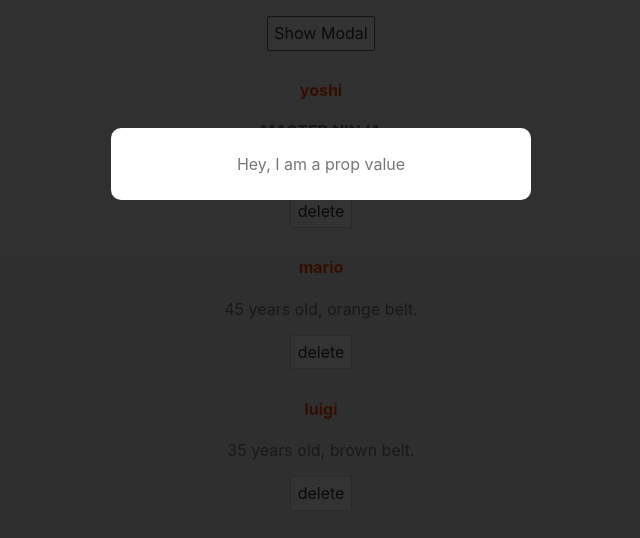
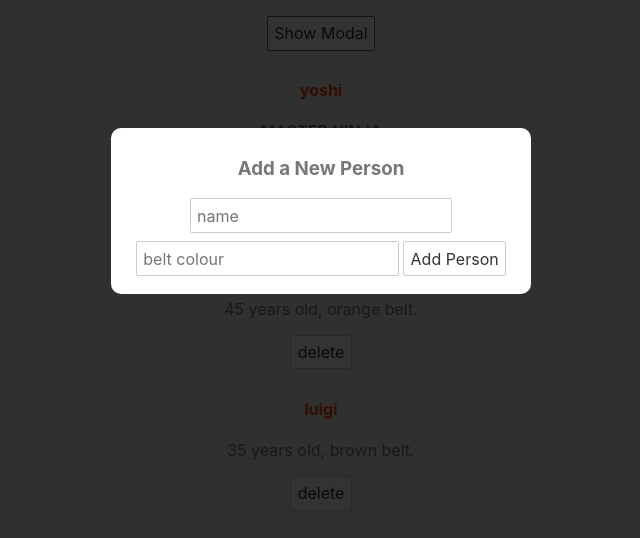
Before and after one commit to ericgross83/svelte-course, a Svelte app: page / in a window 1280 px wide. Both pictures are taken after a click on the button "Show Modal". Shown: the top 538 px of the page, without its empty margins (319-959 px from the left). Built offline with nearby package versions, Linux system fonts and the light colour scheme.

Commit message:
Add stuff

```diff
--- a/src/App.svelte
+++ b/src/App.svelte
@@ -18,7 +18,18 @@
     };
 </script>
 
-<Modal message="Hey, I am a prop value" {showModal} on:click={toggleModal} />
+<Modal {showModal} on:click={toggleModal}>
+    <!--    <h3>Add a New Person</h3>-->
+    <form>
+        <input type="text" placeholder="name">
+        <input type="text" placeholder="belt colour">
+        <button>Add Person</button>
+    </form>
+
+    <div slot="title">
+        <h3>Add a New Person</h3>
+    </div>
+</Modal>
 <main>
     <button on:click|once={toggleModal}>Show Modal</button>
     {#each people as person (person.id)}
--- a/src/Modal.svelte
+++ b/src/Modal.svelte
@@ -6,7 +6,6 @@
     // preventDefault - prevent the default action (run e.preventDefault())
     // self - only fires the event if the clicked element is the targe
 
-    export let message = 'Default value';
     export let showModal = false;
     export let isPromo = false;
 </script>
@@ -14,7 +13,8 @@
 {#if showModal}
     <div class="backdrop" class:promo={isPromo} on:click|self>
         <div class="modal">
-            <p>{message}</p>
+            <slot name="title" />
+            <slot />
         </div>
     </div>
 {/if}
```
